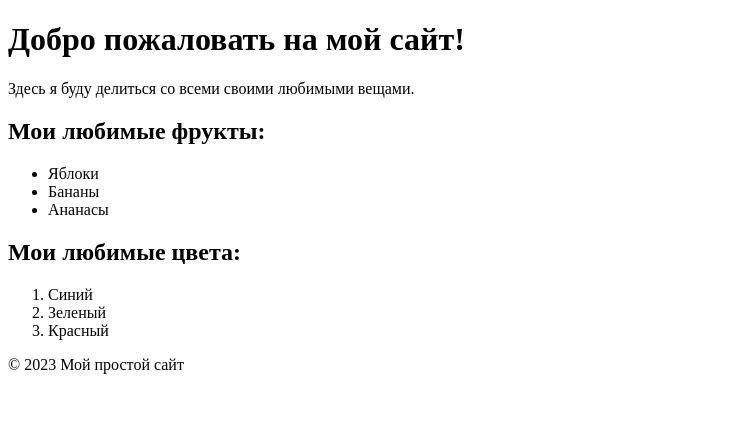
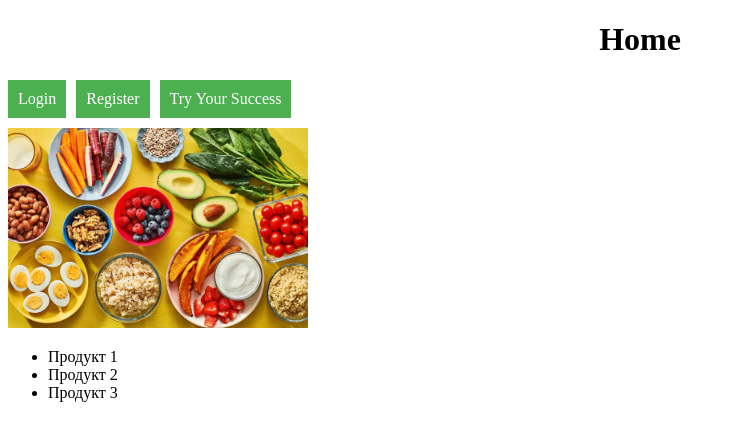
Before and after one commit to Stixych/stixych.github.io, a plain HTML site: page index.html in a window 1280 px wide. Shown: the whole page, without its empty margins (0-736 px from the left). Drawn offline with Linux system fonts and the light colour scheme.

Commit message:
Update index.html

```diff
--- a/index.html
+++ b/index.html
@@ -1,29 +1,42 @@
 <!DOCTYPE html>
 <html>
   <head>
-	<title>Мой простой сайт</title>
+    <title>Home</title>
+    <style>
+      /* CSS для стилизации заголовка и кнопок */
+      h1 {
+        text-align: center;
+      }
+      .button-container {
+        display: flex;
+        justify-content: flex-start;
+        margin: 10px 0;
+      }
+      .button {
+        background-color: #4CAF50;
+        border: none;
+        color: white;
+        padding: 10px;
+        text-align: center;
+        text-decoration: none;
+        display: inline-block;
+        font-size: 16px;
+        margin-right: 10px;
+      }
+    </style>
   </head>
   <body>
-	<header>
-		<h1>Добро пожаловать на мой сайт!</h1>
-	</header>
-	<main>
-		<p>Здесь я буду делиться со всеми своими любимыми вещами.</p>
-		<h2>Мои любимые фрукты:</h2>
+    <h1>Home</h1>
+    <div class="button-container">
+      <a href="#" class="button">Login</a>
+      <a href="#" class="button">Register</a>
+      <a href="#" class="button">Try Your Success</a>
+    </div>
+    <img src="image.jpg" width="300">
     <ul>
-			<li>Яблоки</li>
-			<li>Бананы</li>
-			<li>Ананасы</li>
+      <li>Продукт 1</li>
+      <li>Продукт 2</li>
+      <li>Продукт 3</li>
     </ul>
-		<h2>Мои любимые цвета:</h2>
-		<ol>
-			<li>Синий</li>
-			<li>Зеленый</li>
-			<li>Красный</li>
-		</ol>
-	</main>
-	<footer>
-		<p>© 2023 Мой простой сайт</p>
-	</footer>
   </body>
 </html>
```
Lines whose indentation alone changed are shown as unchanged.
